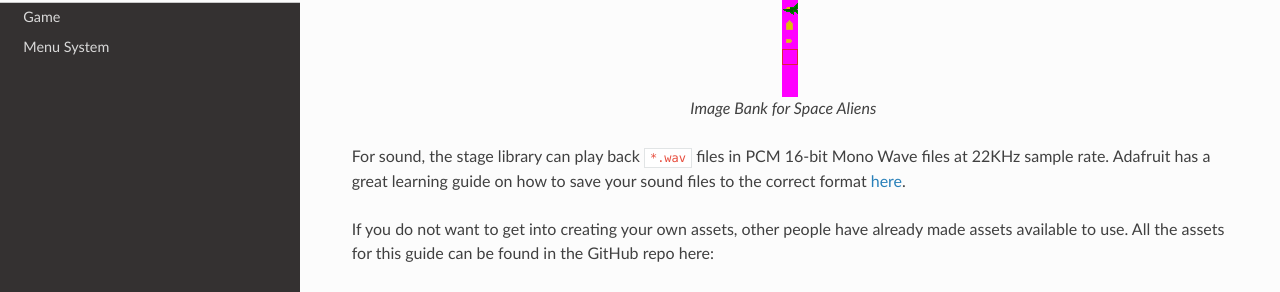
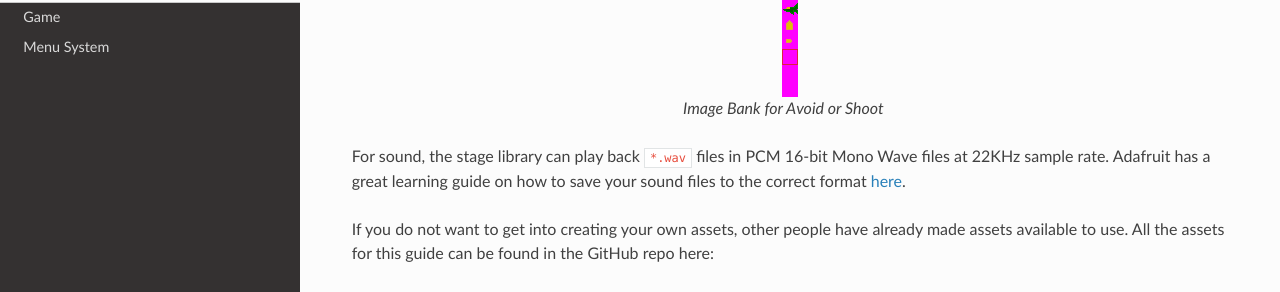
Before and after one commit to MotherTeresaHS/ICS3U-2019-Group19, a Sphinx documentation site: the page built from docs/image_bank/index.rst, in a window 1280 px wide and 1206 px high. Shown: the part 487-779 px from the top of the window. Built offline with Sphinx 7.4.7 and the Read the Docs theme 2.0.0, drawn with Linux system fonts in a browser that asks for light colours.

Commit message:
Update index.rst

```diff
--- a/docs/image_bank/index.rst
+++ b/docs/image_bank/index.rst
@@ -9,7 +9,7 @@
     :align: center
     :alt: Image Bank for Avoid or Shoot
 
-    Image Bank for Space Aliens
+    Image Bank for Avoid or Shoot
 
 For sound, the stage library can play back :file:`*.wav` files in PCM 16-bit Mono Wave files at 22KHz sample rate. Adafruit has a great learning guide on how to save your sound files to the correct format `here <https://learn.adafruit.com/adafruit-wave-shield-audio-shield-for-arduino/convert-files>`_.
 
```
